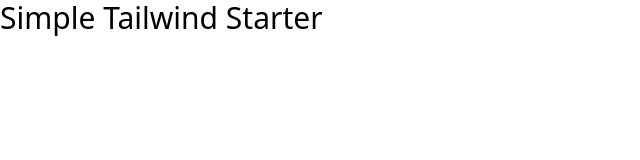
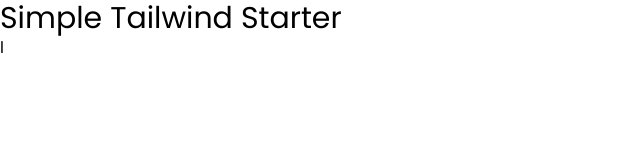
Before and after one commit to YoonCode/shortly-website, a website: page index.html in a window 1280 px wide. Shown: the whole page, without its empty margins (0-640 px from the left). Drawn offline with Linux system fonts and the light colour scheme.

Commit message:
setup & config & favicon done

```diff
--- a/index.html
+++ b/index.html
@@ -4,10 +4,22 @@
     <meta charset="UTF-8" />
     <meta http-equiv="X-UA-Compatible" content="IE=edge" />
     <meta name="viewport" content="width=device-width, initial-scale=1.0" />
+    <link
+      rel="shortcut icon"
+      type="image/png"
+      href="images/favicon-32x32.png"
+    />
+    <link rel="preconnect" href="https://fonts.googleapis.com" />
+    <link rel="preconnect" href="https://fonts.gstatic.com" crossorigin />
+    <link
+      href="https://fonts.googleapis.com/css2?family=Alata&family=Poppins:wght@400;500;700&display=swap"
+      rel="stylesheet"
+    />
     <link rel="stylesheet" href="css/style.css" />
-    <title>Simple Tailwind Starter</title>
+    <title>Shortly</title>
   </head>
   <body>
     <h1 class="text-3xl">Simple Tailwind Starter</h1>
   </body>
 </html>
+l
--- a/tailwind.config.js
+++ b/tailwind.config.js
@@ -2,7 +2,23 @@
 module.exports = {
   content: ['./*.html'],
   theme: {
-    extend: {},
+    extend: {
+      colors: {
+        cyan: 'hsl(180, 66%, 49%)',
+        cyanLight: 'hsl(180, 66%, 69%)',
+        darkViolet: 'hsl(257, 27%, 26%)',
+        red: 'hsl(0, 87%, 67%)',
+        grayishViolet: 'hsl(257, 7%, 63%)',
+        veryDarkBlue: 'hsl(255, 11%, 22%)',
+        veryDarkViolet: 'hsl(260, 8%, 14%)',
+      },
+      fontFamily: {
+        sans: ['Poppins', 'sans-serif'],
+      },
+      spacing: {
+        180: '32rem',
+      },
+    },
   },
   plugins: [],
 }
```
Also changed, not shown: css/style.css.
